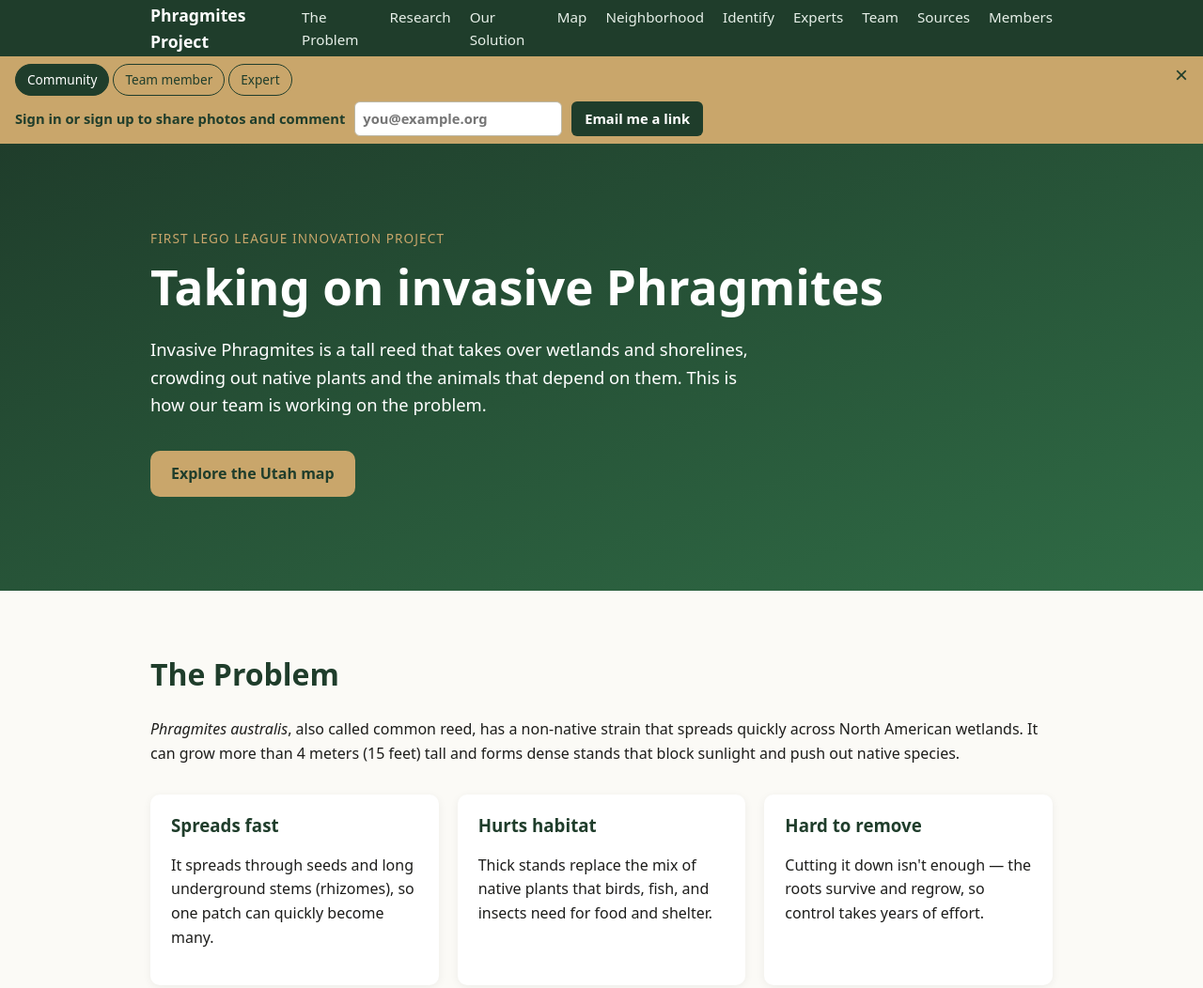
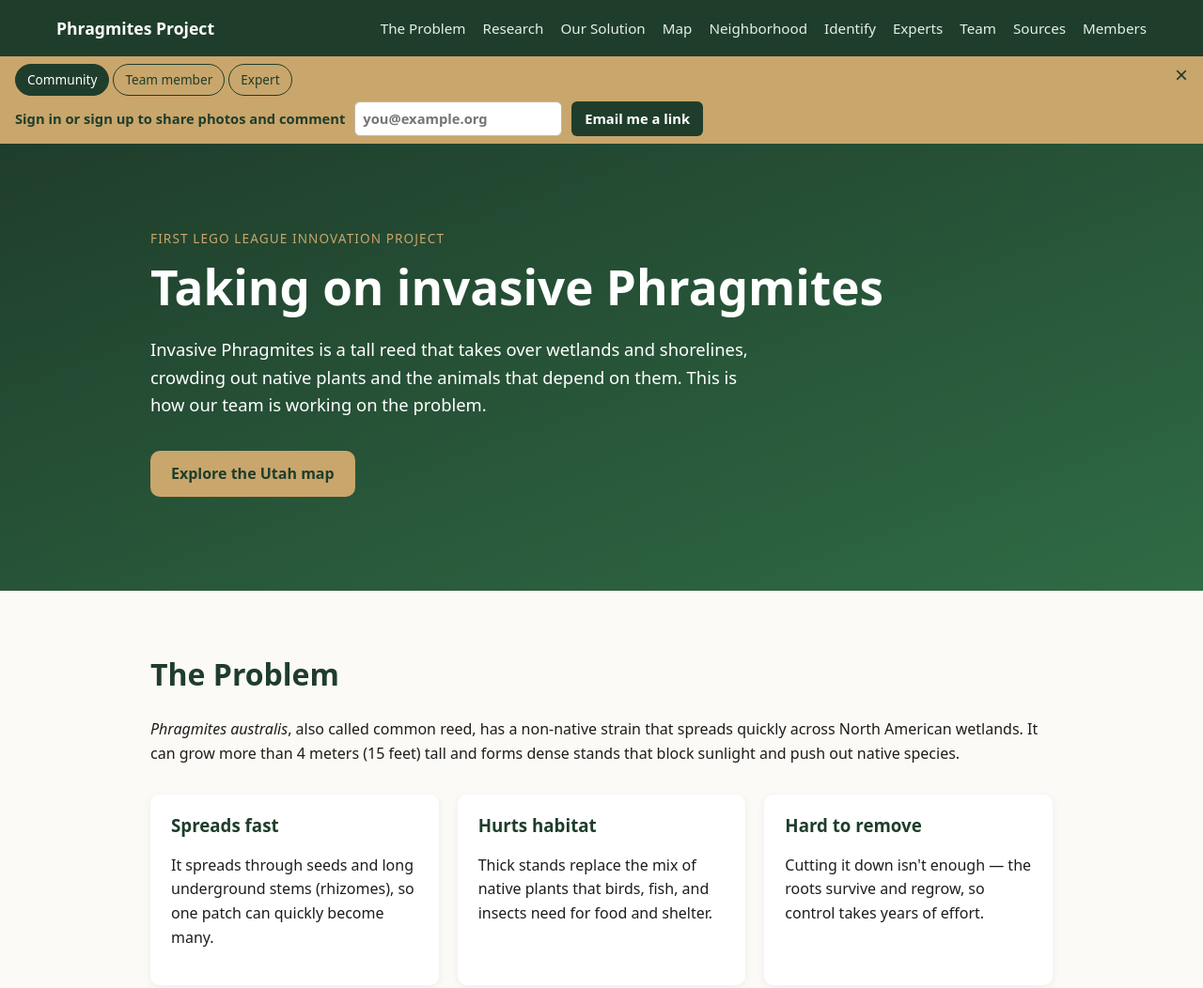
Before and after one commit to B4FLL/phragwebsite, a plain HTML site: page index.html in a window 1280 px wide. Shown: the top 1052 px of the page at 94% size. Drawn offline with nearby package versions, Linux system fonts and the light colour scheme; no server answers.

Commit message:
Header: keep logo and menu links on one line; switch to the Menu button below 1100 px
Co-Authored-By: Claude Sonnet 5.5 <noreply@anthropic.com>

```diff
--- a/styles.css
+++ b/styles.css
@@ -58,7 +58,9 @@ a {
   display: flex;
   align-items: center;
   justify-content: space-between;
+  gap: 24px;
   min-height: 60px;
+  max-width: 1200px;   /* wider than the page text so ten links fit on one line */
 }
 
 .logo {
@@ -66,17 +68,19 @@ a {
   font-weight: 700;
   text-decoration: none;
   font-size: 1.1rem;
+  white-space: nowrap;
 }
 
 .site-nav {
   display: flex;
-  gap: 20px;
+  gap: 18px;
 }
 
 .site-nav a {
   color: #e6efe8;
   text-decoration: none;
   font-size: 0.95rem;
+  white-space: nowrap;
 }
 
 .site-nav a:hover {
@@ -184,8 +188,8 @@ a {
   font-size: 0.9rem;
 }
 
-/* Mobile */
-@media (max-width: 760px) {
+/* Menu button instead of the link row when the links no longer fit on one line */
+@media (max-width: 1100px) {
   .nav-toggle {
     display: block;
   }
```
